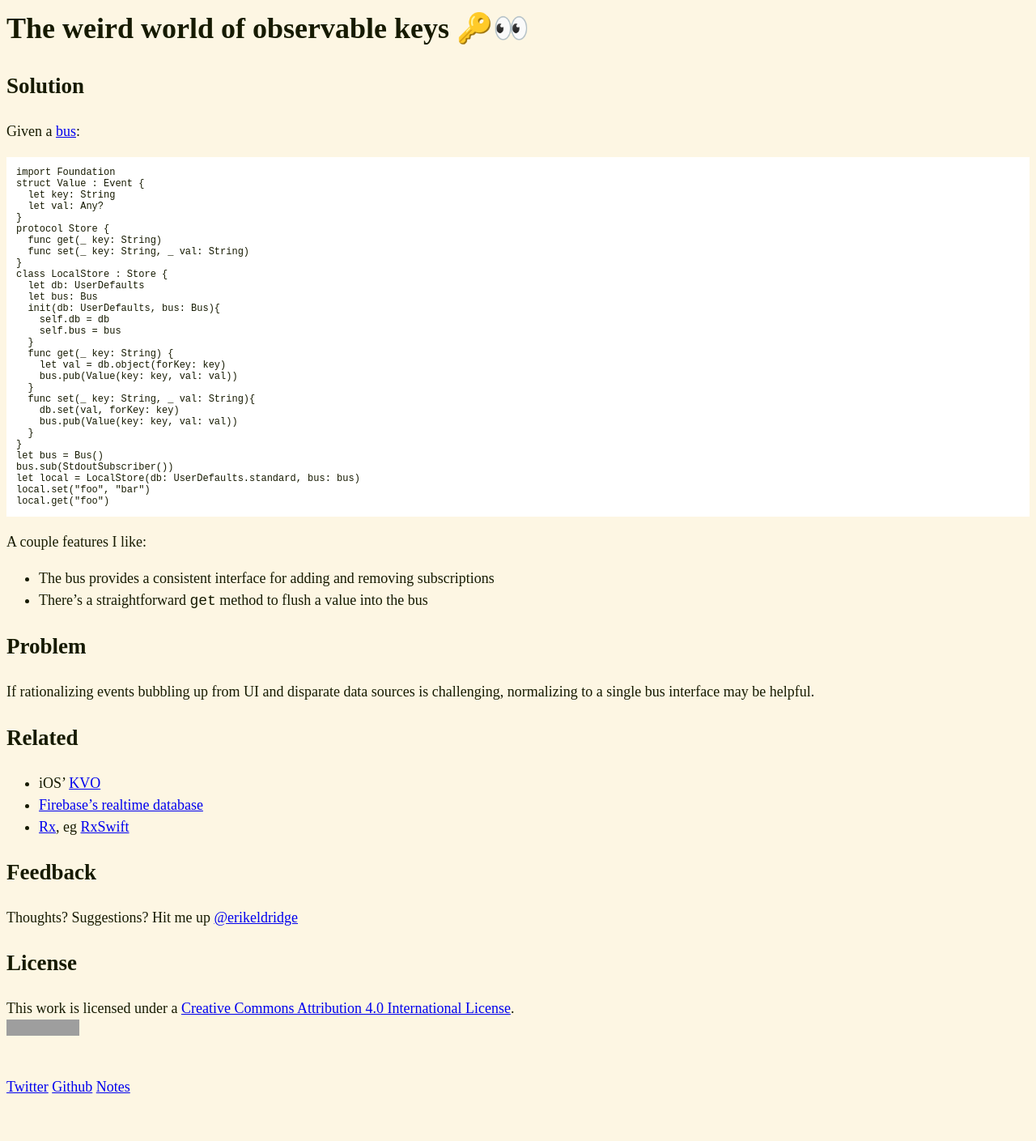
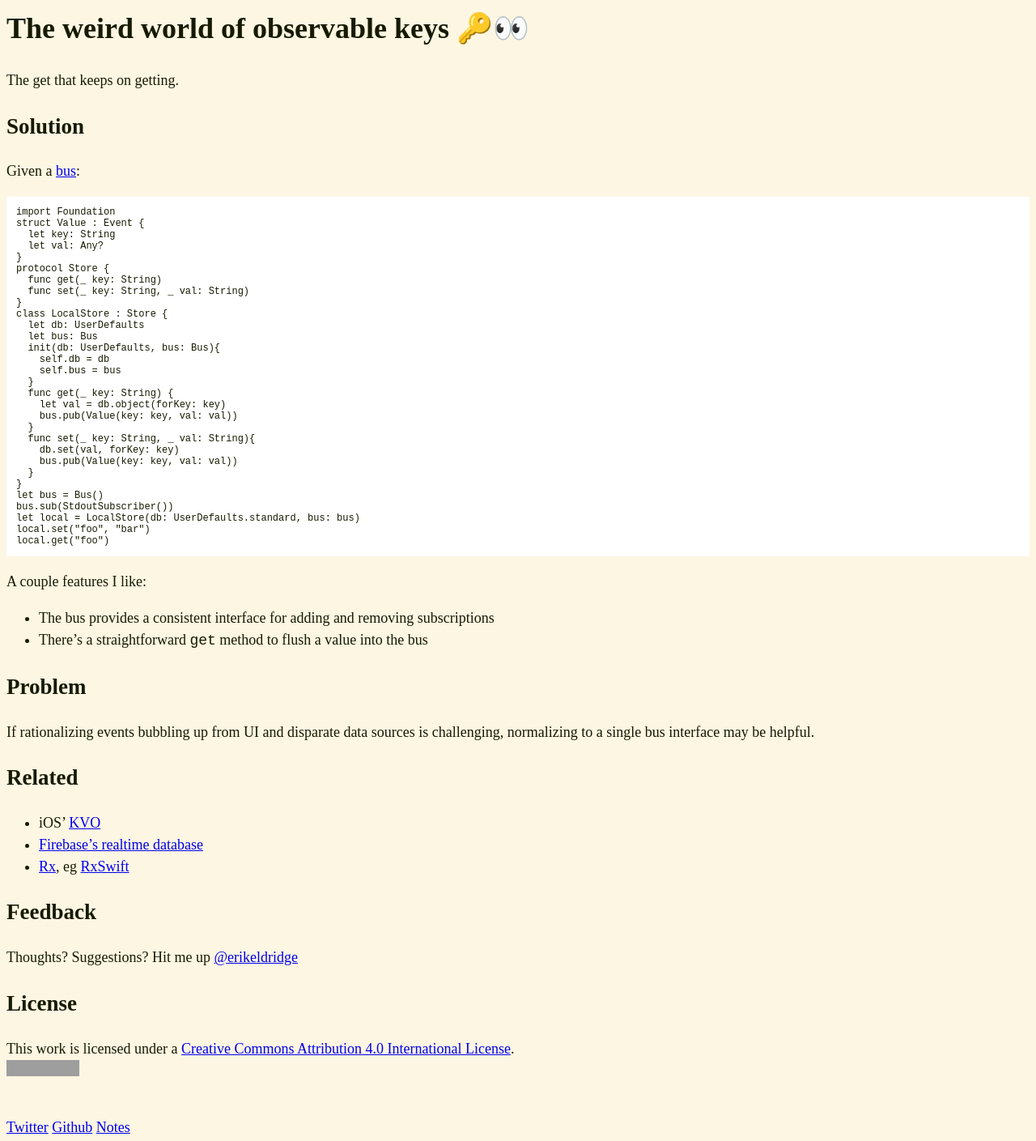
Before and after one commit to erikeldridge/erikeldridge.github.com, a Jekyll site: the page built from _posts/2017-08-15-the-weird-world-of-observable-keys.md, in a window 1280 px wide. Shown: the whole page at 81% size. Built offline with Jekyll 4.4.1, drawn with Linux system fonts in a browser that asks for light colours; before the commit the page ends 1359 px from its top, so only the background shows below that; grey boxes are pictures that could not be loaded.

Commit message:
Subhead obs keys post

```diff
--- a/_posts/2017-08-15-the-weird-world-of-observable-keys.md
+++ b/_posts/2017-08-15-the-weird-world-of-observable-keys.md
@@ -5,6 +5,8 @@ tags: observable pattern swift toolkit
 title: The weird world of observable keys 🔑👀
 ---
 
+
+The get that keeps on getting.
 
 ## Solution
 
```
